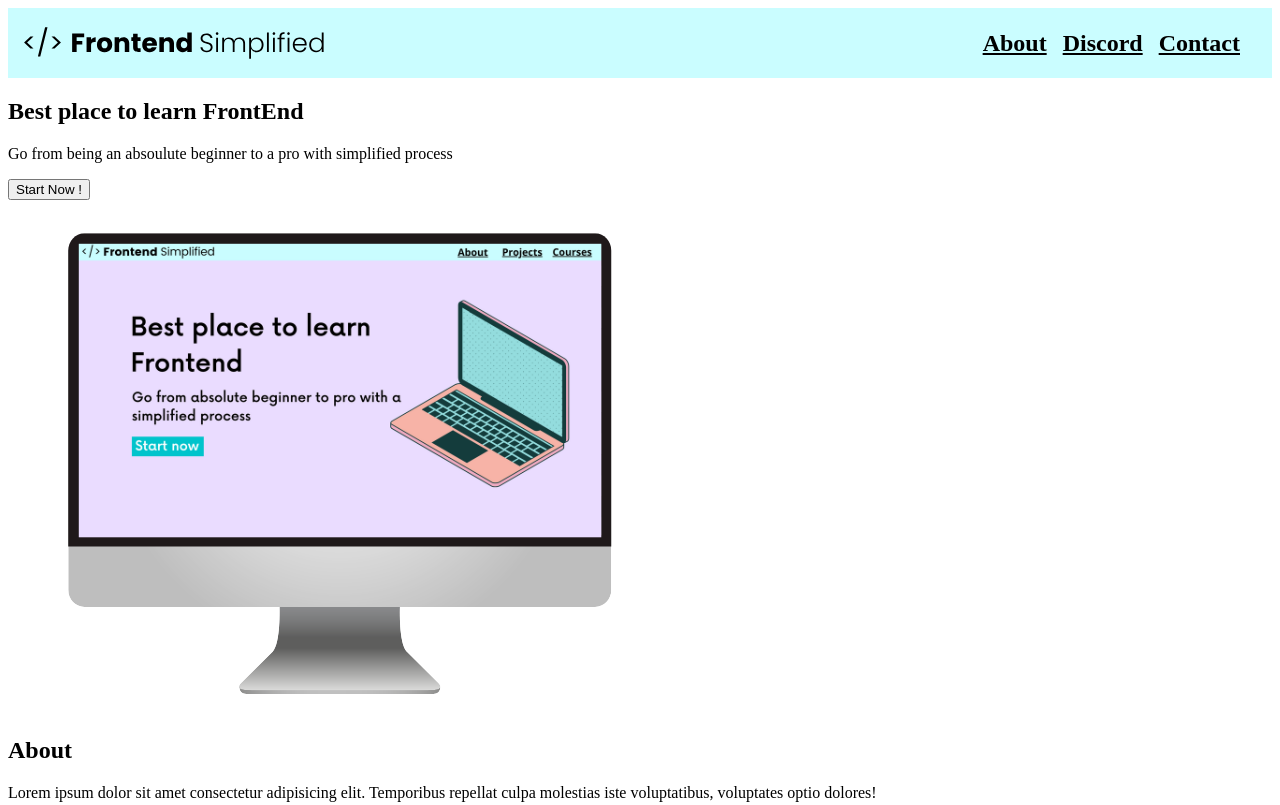
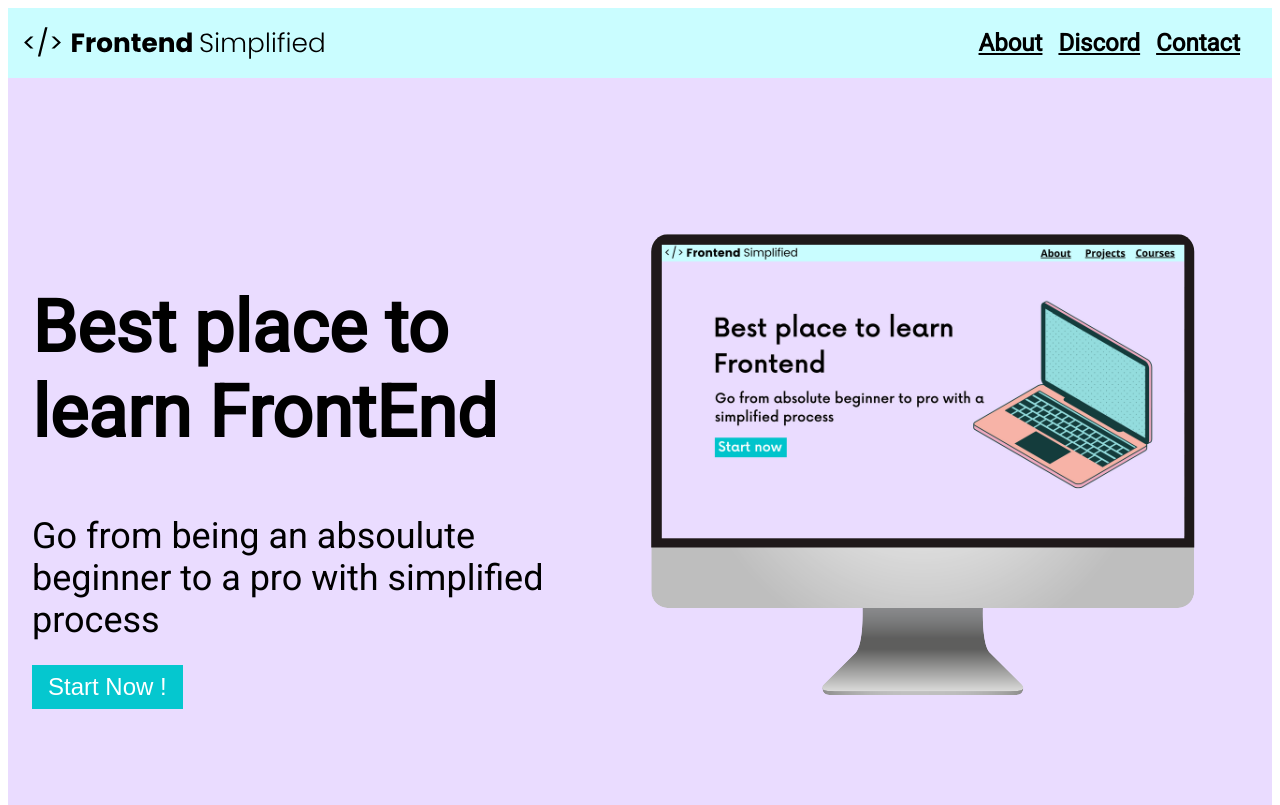
Before and after one commit to MohamadCode/Style.PJ, a plain HTML site: page index.html in a window 1280 px wide. Shown: the top 805 px of the page. Drawn offline with Linux system fonts and the light colour scheme.

Commit message:
header-row

```diff
--- a/index.html
+++ b/index.html
@@ -8,6 +8,7 @@
     <link rel="stylesheet" href="./style.css">
 </head>
 <body>
+<link rel="stylesheet" href="https://fonts.googleapis.com/css?family=Roboto">
 
     <section>
         <nav>
@@ -27,17 +28,22 @@
         </nav>
 
     <header>
+
+    <div class="row">
+
         <div>
             <h1>
         Best place to learn FrontEnd
             </h1>
-            <p>Go from being an absoulute beginner to a pro with simplified process</p>
+            <p class="subheader">Go from being an absoulute beginner to a pro with simplified process</p>
             <button>Start Now !</button>
         </div>
 
         <figure>
             <img src="./laptop.png" alt="">
         </figure>
+    </div>
+
     </header>
 </section>
 
--- a/style.css
+++ b/style.css
@@ -1,14 +1,18 @@
-<style> @import url('https://fonts.googleapis.com/css2?family=Roboto:wght@300;400;500;700&display=swap'); </style>
+body {
+    font-family: 'Roboto', sans-serif;
+  }
 
 
-*{
+<style> @import url('https://fonts.googleapis.com/css2?family=Roboto:wght@300;400;500;700&display=swap');</style>
 
+
+
+* {
     margin: 0px;
     padding: 0px;
     box-sizing: border-box;
-font-family: 'Roboto', sans-serif;
+
 }
-
 
 
 
@@ -22,10 +26,38 @@ nav {
     background-color: #cafdff;
 }
 
+header {
+    background-color: #eadcff;
+    height: calc(100vh - 70px);
+    padding: 24px;
+    display: flex;
+    align-items: center;
+    justify-content: center;
+}
+
+h1 {
+    font-size: 72px;
+
+}
+.subheader {
+ font-size: 36px;
+margin: 16px 0 24px 0;
+}
+
+button {
+    background-color: #05c7cf;
+    color: white;
+    border: none;
+    padding: 8px 16px;
+    font-size: 24px;
+    cursor: pointer;
+}
+
 a {
     color: #000;
     font-size: 24px;
     font-weight: bold;
+    justify-content: center;
 }
 
 .logo {
@@ -43,3 +75,11 @@ li {
     list-style-type: none;
     padding-right: 16px;
 }
+
+.row {
+    width: 100%;
+    max-width: 1300px;
+    display: flex;
+    align-items: center;
+    justify-content: center;
+}
```
